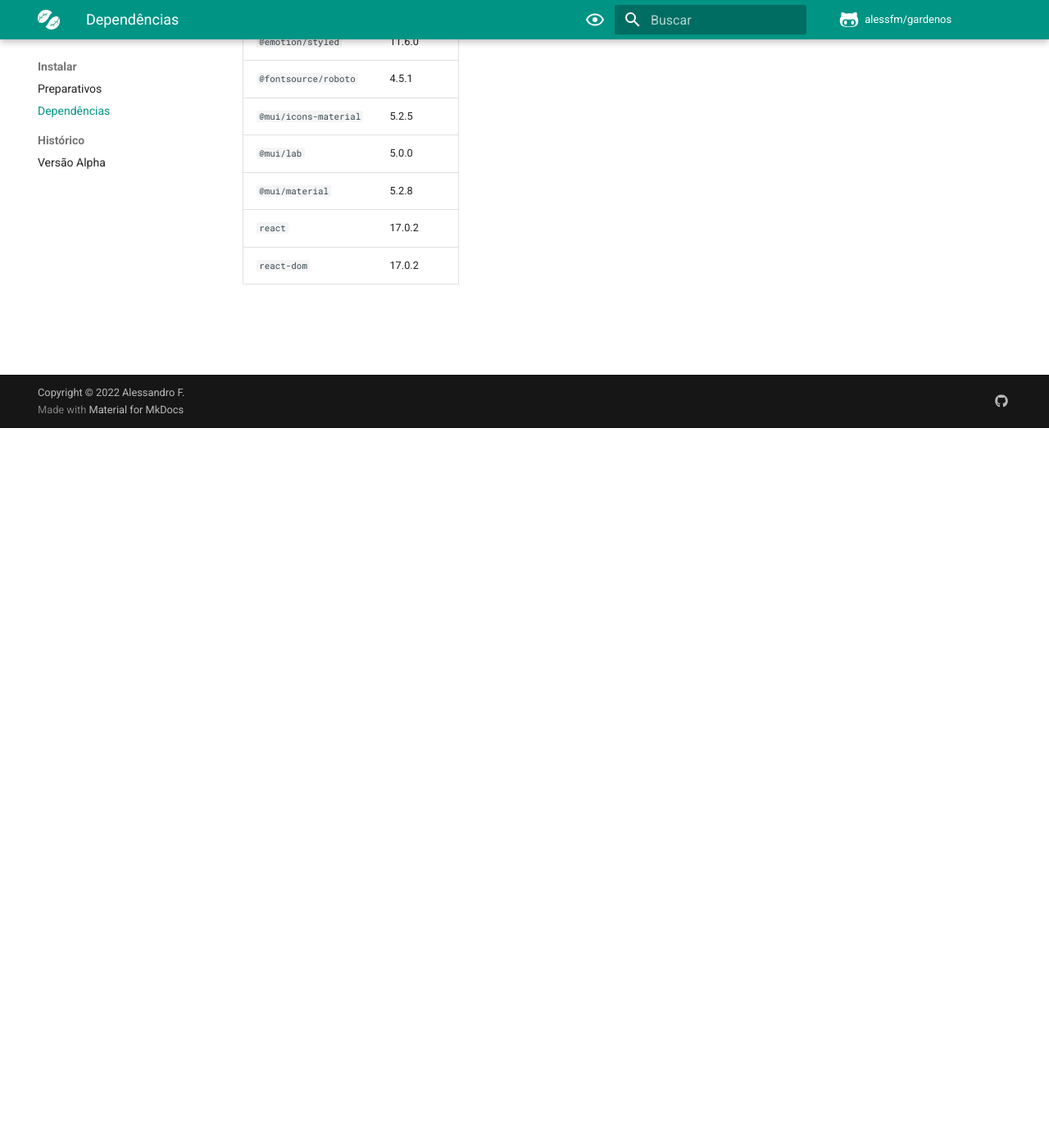
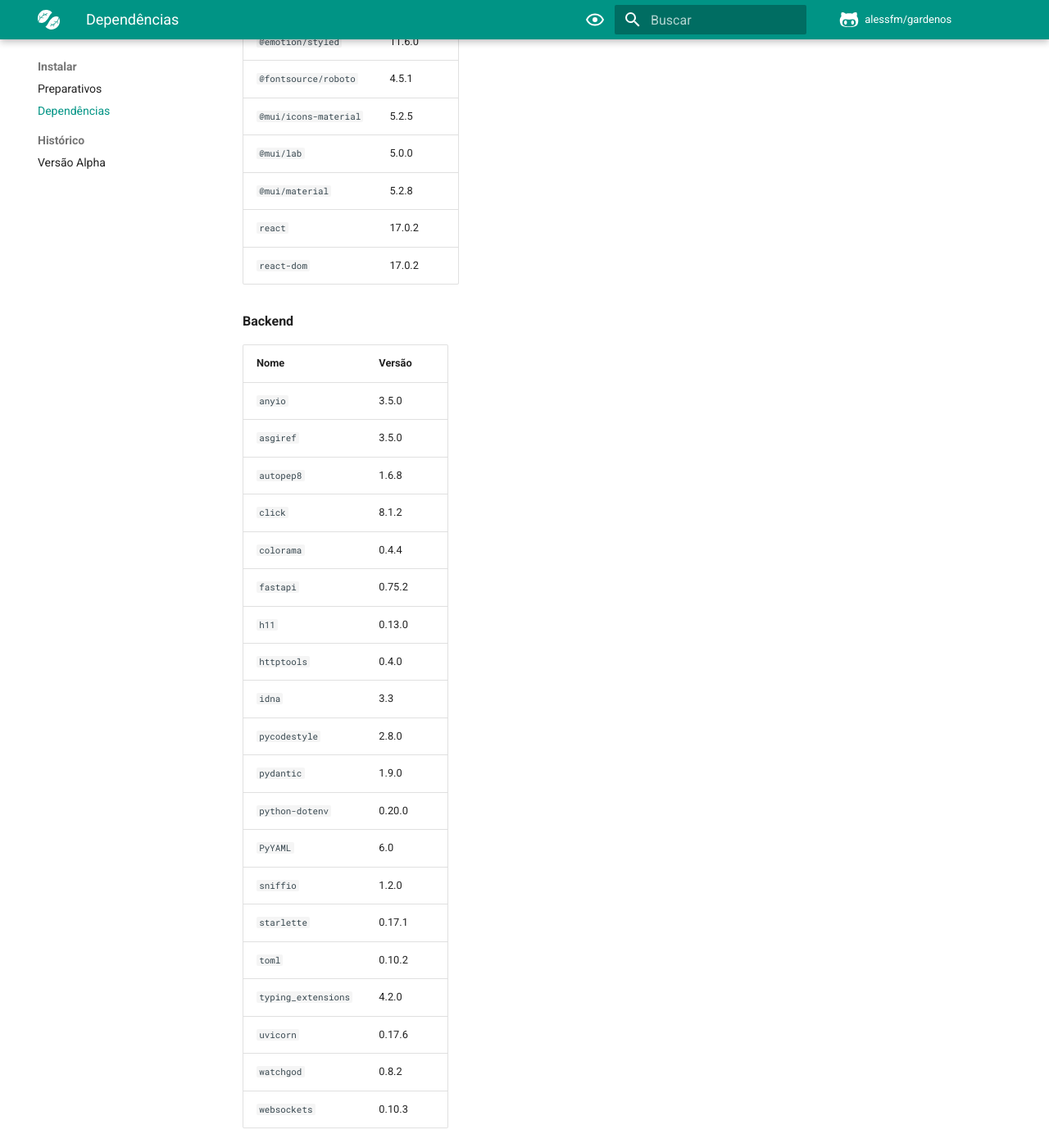
Before and after one commit to alessfm/gardenos, an MkDocs documentation site: the page built from docs/instalar/dependencias.md, in a window 1280 px wide and 1400 px high, scrolled down 878 px. Shown: the whole window at 82% size. Built offline with MkDocs 1.6.1 and Material for MkDocs 9.7.7, drawn with Linux system fonts in a browser that asks for light colours; comment, search, counter and statistics services are not loaded.

Commit message:
📚 adicionar dependencias do backend

```diff
--- a/docs/instalar/dependencias.md
+++ b/docs/instalar/dependencias.md
@@ -24,3 +24,28 @@
 | `@mui/material`      | 5.2.8  |
 | `react`              | 17.0.2 |
 | `react-dom`          | 17.0.2 |
+
+**Backend**
+
+| Nome               | Versão |
+| :----------        | :----- |
+| `anyio`            | 3.5.0  |
+| `asgiref`          | 3.5.0  |
+| `autopep8`         | 1.6.8  |
+| `click`            | 8.1.2  |
+| `colorama`         | 0.4.4  |
+| `fastapi`          | 0.75.2 |
+| `h11`              | 0.13.0 |
+| `httptools`        | 0.4.0  |
+| `idna`             | 3.3    |
+| `pycodestyle`      | 2.8.0  |
+| `pydantic`         | 1.9.0  |
+| `python-dotenv`    | 0.20.0 |
+| `PyYAML`           | 6.0    |
+| `sniffio`          | 1.2.0  |
+| `starlette`        | 0.17.1 |
+| `toml`             | 0.10.2 |
+| `typing_extensions`| 4.2.0  |
+| `uvicorn`          | 0.17.6 |
+| `watchgod`         | 0.8.2  |
+| `websockets`       | 0.10.3 |
```
